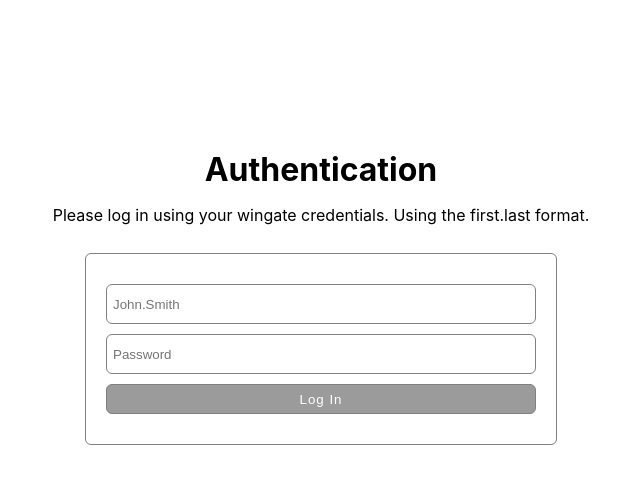
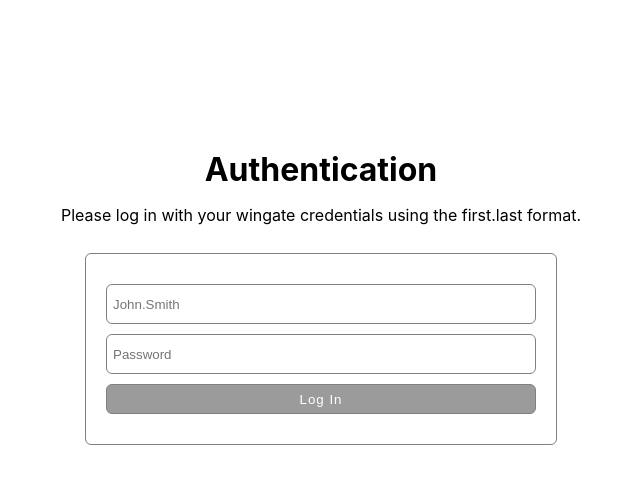
Before and after one commit to stalliardo/contract-awards, a React (Create React App) app in the folder client/: page /auth in a window 1280 px wide. Shown: the top 484 px of the page, without its empty margins (319-959 px from the left). Built offline with nearby package versions, Linux system fonts and the light colour scheme.

Commit message:
Re-worded the text on the auth form

```diff
--- a/client/src/components/auth/Auth.js
+++ b/client/src/components/auth/Auth.js
@@ -56,7 +56,7 @@ const Auth = () => {
   return (
     <div className='auth-container'>
         <h1>Authentication</h1>
-        <p>Please log in using your wingate credentials. Using the first.last format.</p>
+        <p>Please log in with your wingate credentials using the first.last format.</p>
 
         <form className='auth-form-container' onSubmit={login}>
           <input type='text' name="username" placeholder='John.Smith' onChange={handleChange}/>
```
